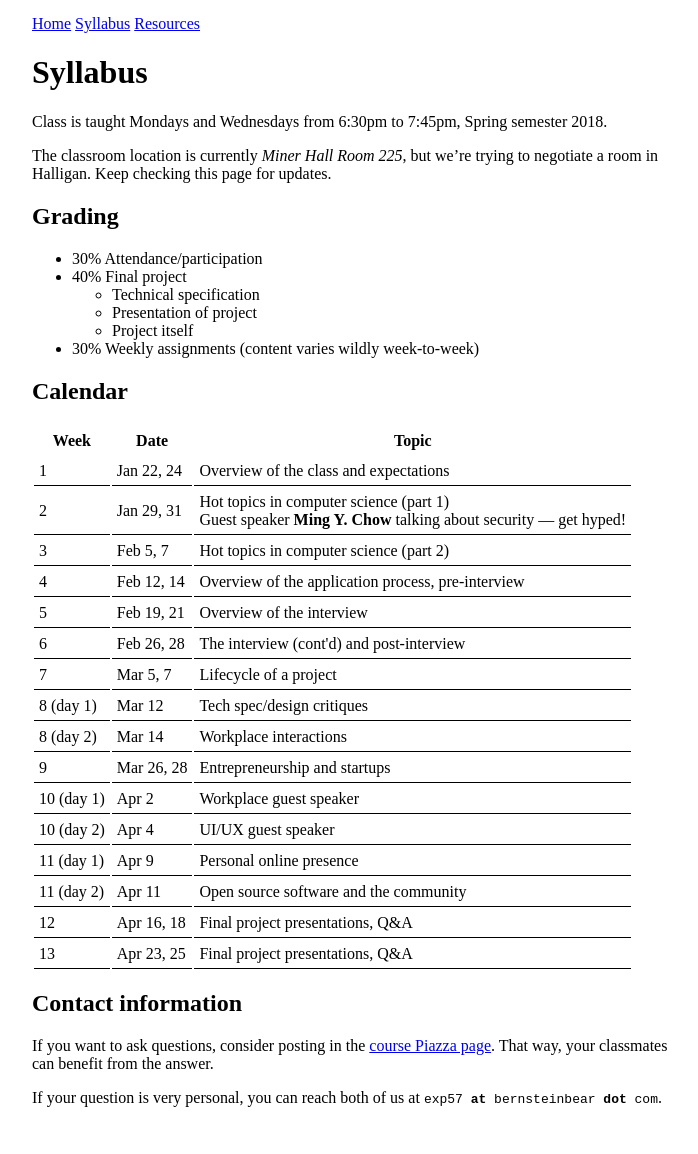
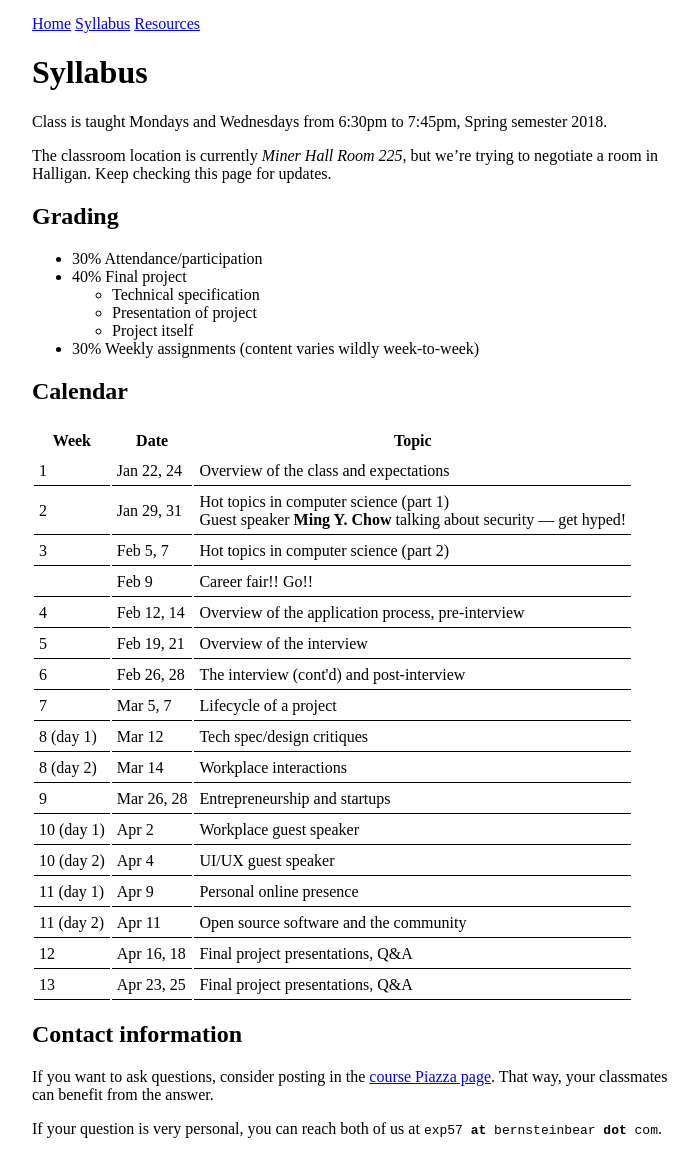
Before and after one commit to tekknolagi/excollege, a Jekyll site: the page built from syllabus.md, in a window 1280 px wide. Shown: the whole page, without its empty margins (16-714 px from the left). Built offline with Jekyll 4.4.1, drawn with Linux system fonts in a browser that asks for light colours; before the commit the page ends 1123 px from its top, so only the background shows below that.

Commit message:
Add career fair

```diff
--- a/syllabus.md
+++ b/syllabus.md
@@ -46,6 +46,11 @@ negotiate a room in Halligan. Keep checking this page for updates.
             <td>3</td>
             <td>Feb 5, 7</td>
             <td>Hot topics in computer science (part 2)</td>
+        </tr>
+        <tr>
+            <td></td>
+            <td>Feb 9</td>
+            <td>Career fair!! Go!!</td>
         </tr>
         <tr>
             <td>4</td>
```
